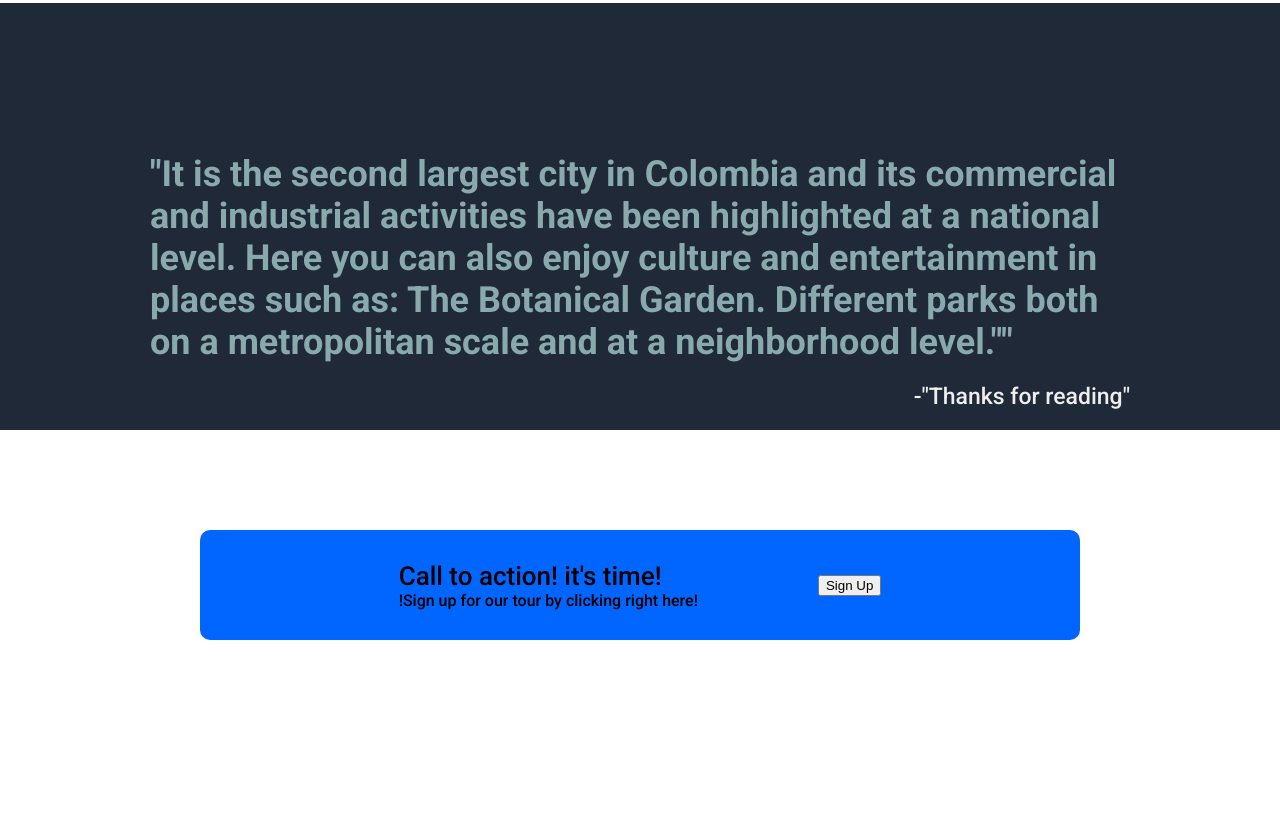
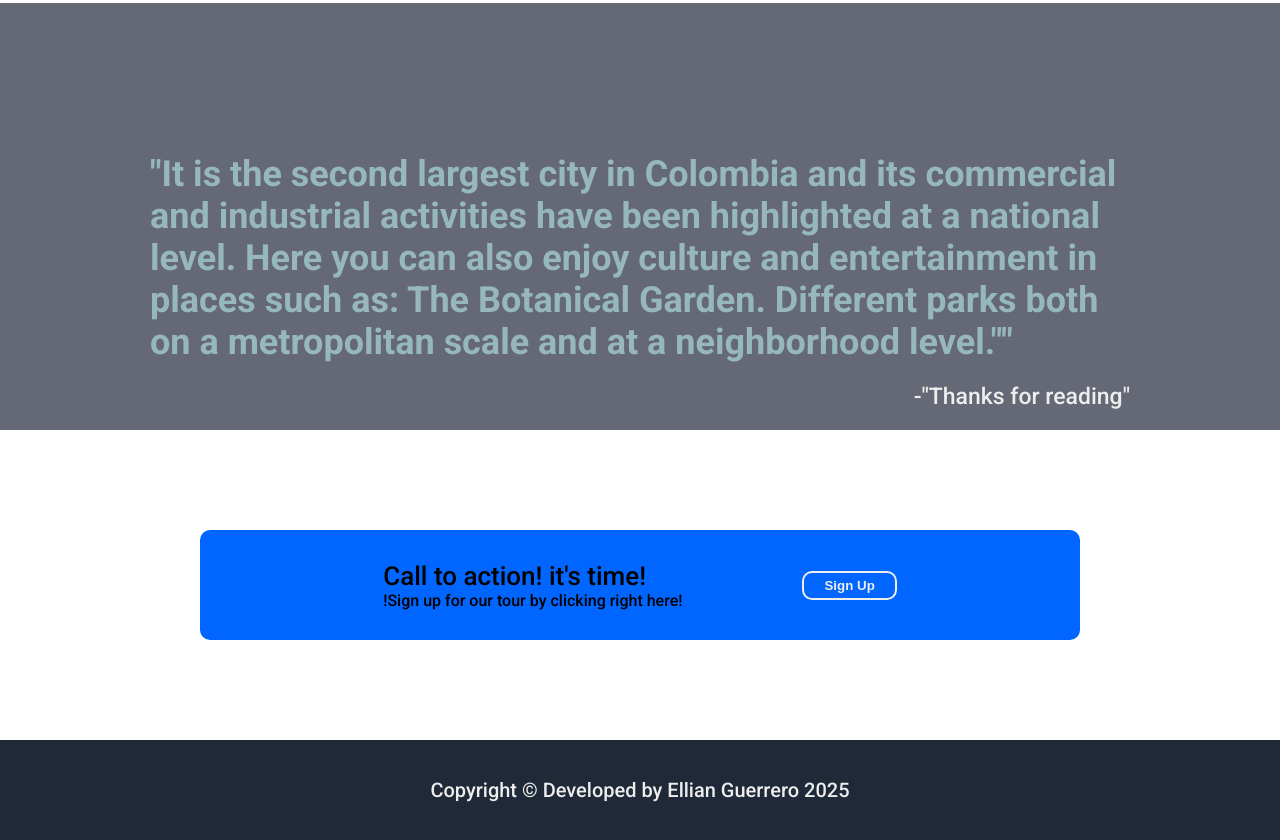
Before and after one commit to mandy-EG/My-first-landing-page, a plain HTML site: page The landing page/index.html in a window 1280 px wide. Shown: the part 1174-2014 px from the top of the page. Before the commit the page ends 1914 px from the top, so only its background shows below. Drawn offline with Linux system fonts and the light colour scheme.

Commit message:
Se hicieron los ultimos retoques

```diff
--- a/The landing page/index.html
+++ b/The landing page/index.html
@@ -77,7 +77,7 @@
     </div>
 
     <!-- Informacion de relleno -->
-     <div class="relleno-container">
+    <div class="relleno-container">
         <div class="parrafo-relleno">
             "It is the second largest city in Colombia and its
             commercial and industrial activities have been highlighted
@@ -87,17 +87,24 @@
              neighborhood level.""
         </div>
         <div class="mensaje">-"Thanks for reading"</div>
-     </div>
+    </div>
 
      <!-- mensaje de azul -->
-      <div class="body">
+    <div class="body">
         <div class="mensaje-container">
             <div class="zona1">
                 <div class="title-mensaje">Call to action! it's time!</div>
                 <div class="mensaje-relleno">!Sign up for our tour by clicking right here!</div>
             </div>
-            <div class="boton-relleno"><button>Sign Up</button></div>
+            <button class="boton-relleno">Sign Up</button>
         </div>
-      </div>
-    </body>
+    </div>
+
+    <!-- advertencia -->
+     <div class="advertencia-container">
+        <div class="mensaje-advertencia">
+            Copyright © Developed by Ellian Guerrero 2025
+        </div>
+     </div>
+</body>
 </html>
--- a/The landing page/styles.css
+++ b/The landing page/styles.css
@@ -9,7 +9,7 @@ body{
 
 /* header */
 .header{
-    background: #1f2937;
+    background: #0066ff;
     color: #eee;
     display: flex;
     align-items: center;
@@ -37,10 +37,13 @@ body{
 a{
     text-decoration: none;
     color: #eee;
+    transition-property: color, trasform;
+    transition-duration: 0.4s;
 }
 
 a:hover{
-    color: rgb(110, 0, 173);
+    color: black;
+    transform: scale(1.2,1.3);
 }
 
 .redes {
@@ -90,10 +93,14 @@ a:hover{
     color: #eee;
     border-radius: 10px;
     margin-top: 20px;
+    transition-property: color, transform;
+    transition-duration: 0.5s;
+
 }
 
 .boton:hover{
-    color: rgba(86, 0, 136, 0.658);
+    color: black;
+    transform: scale(1.2,1.2);
 }
 
 .medellin img{
@@ -125,8 +132,6 @@ a:hover{
     justify-content: center;
     flex-shrink: 0;
     gap: 50px;
-
-
 }
 
 .point{
@@ -135,6 +140,12 @@ a:hover{
     width: 204px;
     border-radius: 10px;
     box-sizing: border-box;
+    transition-property: transform;
+    transition-duration: 0.5s;
+}
+
+.point:hover{
+    transform: scale(1.2,1.2);
 }
 
 .foto img{
@@ -157,7 +168,7 @@ a:hover{
 /* relleno */
 
 .relleno-container{
-    background-color: #1f2937;
+    background-color: #656875;
 
 }
 
@@ -209,3 +220,34 @@ a:hover{
     font-size: 16px;
     font-weight: 450;
 }
+
+.boton-relleno{
+    background-color: #0066ff;
+    color: #eee;
+    font-weight: 650;
+    border-radius: 10px;
+    border: 2px solid #eee;
+    padding: 5px 20px;
+    transition-property: transform;
+    transition-duration: 0.5s;
+}
+
+.boton-relleno:hover{
+    color: rgb(0, 0, 0);
+    transform: scale(1.1,1.1);
+
+}
+
+.advertencia-container{
+    background-color: #1f2937;
+    height: 100px;
+    display: flex;
+    justify-content: center;
+    align-items: center;
+}
+
+.mensaje-advertencia{
+    color: #eee;
+    font-size: 20px;
+    font-weight: 450;
+}
```
